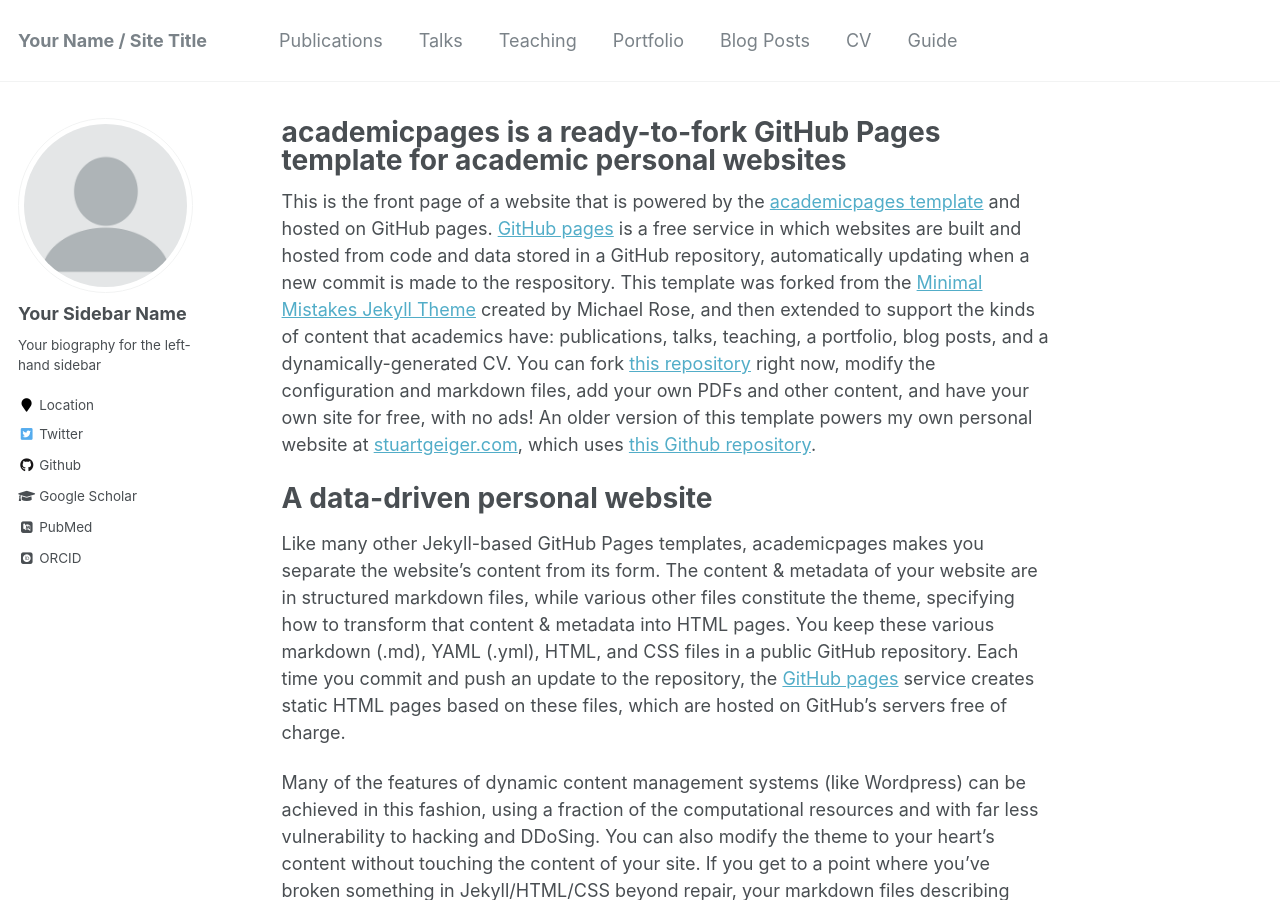
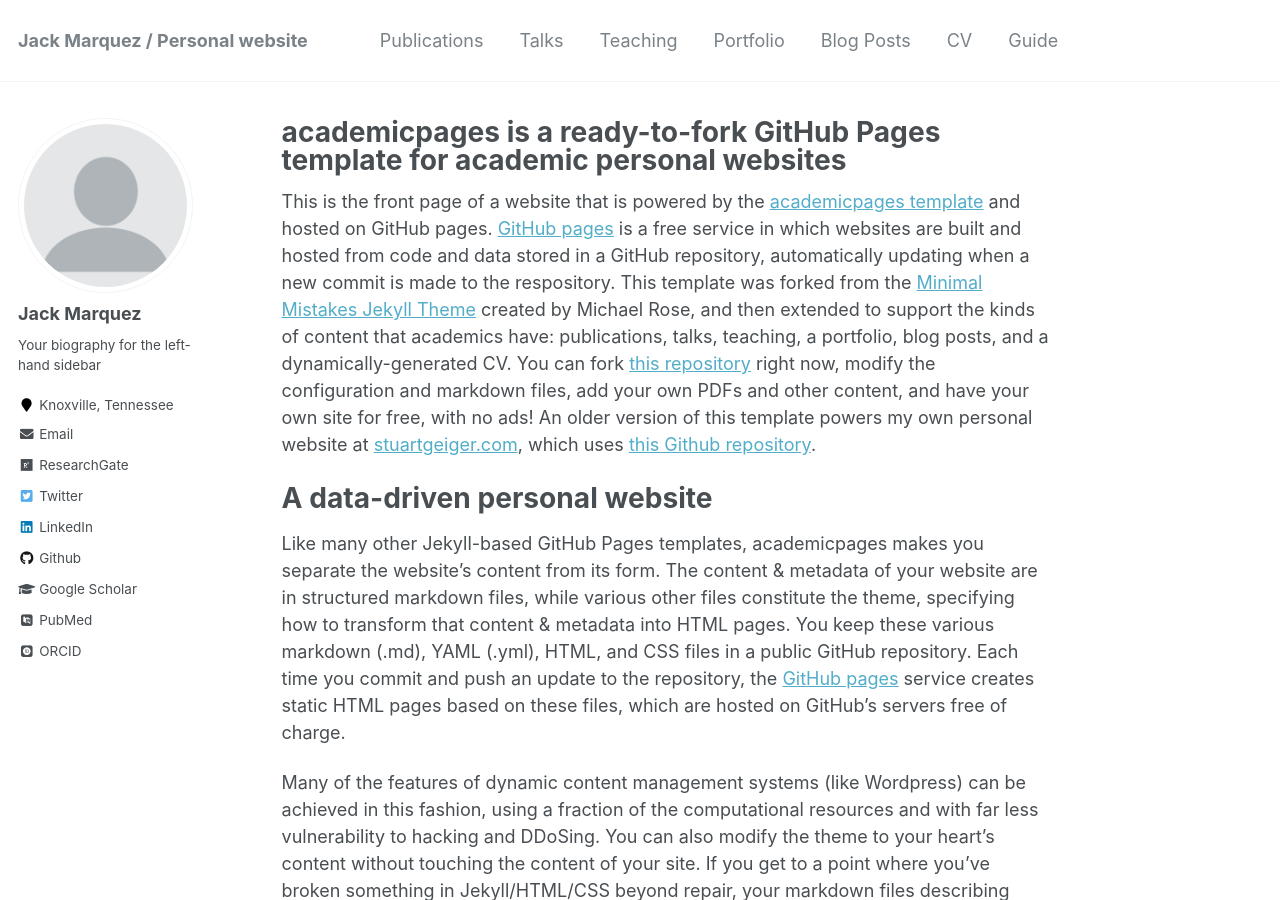
Before and after one commit to jackdmarquez/jackdmarquez.github.io, a Jekyll site: the page built from _pages/about.md, in a window 1280 px wide and 900 px high. Built offline with Jekyll 4.4.1, drawn with Linux system fonts in a browser that asks for light colours; some web fonts are replaced; some of the changed text lies outside the part shown.

Commit message:
Modifying config with initial information

```diff
--- a/_config.yml
+++ b/_config.yml
@@ -7,15 +7,15 @@
 
 # Site Settings
 locale                   : "en-US"
-title                    : "Your Name / Site Title"
+title                    : "Jack Marquez / Personal website"
 title_separator          : "-"
-name                     : &name "Your Name"
+name                     : &name "Jack Marquez"
 description              : &description "personal description"
-url                      : https://academicpages.github.io # the base hostname & protocol for your site e.g. "https://mmistakes.github.io"
+url                      : https://jackdmarquez.github.io # the base hostname & protocol for your site e.g. "https://mmistakes.github.io"
 baseurl                  : "" # the subpath of your site, e.g. "/blog"
 repository               : "academicpages/academicpages.github.io"
 teaser                   :  # filename of teaser fallback teaser image placed in /images/, .e.g. "500x300.png"
-breadcrumbs              : false # true, false (default)
+breadcrumbs              : true # true, false (default)
 words_per_minute         : 160
 future                   : true
 read_more                : "disabled" # if enabled, adds "Read more" links to excerpts
@@ -80,15 +80,15 @@
 
 # Site Author
 author:
-  name             : "Your Sidebar Name"
+  name             : "Jack Marquez"
   avatar           : "profile.png"
   bio              : "Your biography for the left-hand sidebar"
-  location         : "Location"
+  location         : "Knoxville, Tennessee"
   employer         :
   pubmed           : "https://www.ncbi.nlm.nih.gov/pubmed/?term=john+snow"
-  googlescholar    : "http://yourfullgooglescholarurl.com"
-  email            :
-  researchgate     :  # example: "https://www.researchgate.net/profile/yourprofile"
+  googlescholar    : "https://scholar.google.com/citations?user=DuvHn6YAAAAJ&hl=en"
+  email            : "jmarque4@utk.edu"
+  researchgate     :  "https://www.researchgate.net/profile/Jack-Marquez"
   uri              :
   bitbucket        :
   codepen          :
@@ -96,20 +96,20 @@
   flickr           :
   facebook         :
   foursquare       :
-  github           : "academicpages"
+  github           : "jackdmarquez"
   google_plus      :
   keybase          :
   instagram        :
   impactstory      : #"https://profiles.impactstory.org/u/xxxx-xxxx-xxxx-xxxx"
   lastfm           :
-  linkedin         :
-  orcid            : "http://orcid.org/yourorcidurl"
+  linkedin         : "https://www.linkedin.com/in/jack-marquez/"
+  orcid            : "https://orcid.org/0000-0002-2673-3507"
   pinterest        :
   soundcloud       :
   stackoverflow    : # http://stackoverflow.com/users/123456/username
   steam            :
   tumblr           :
-  twitter          : "replacethistwitterhandle"
+  twitter          : "jackdmarquez"
   vine             :
   weibo            :
   xing             :
```
